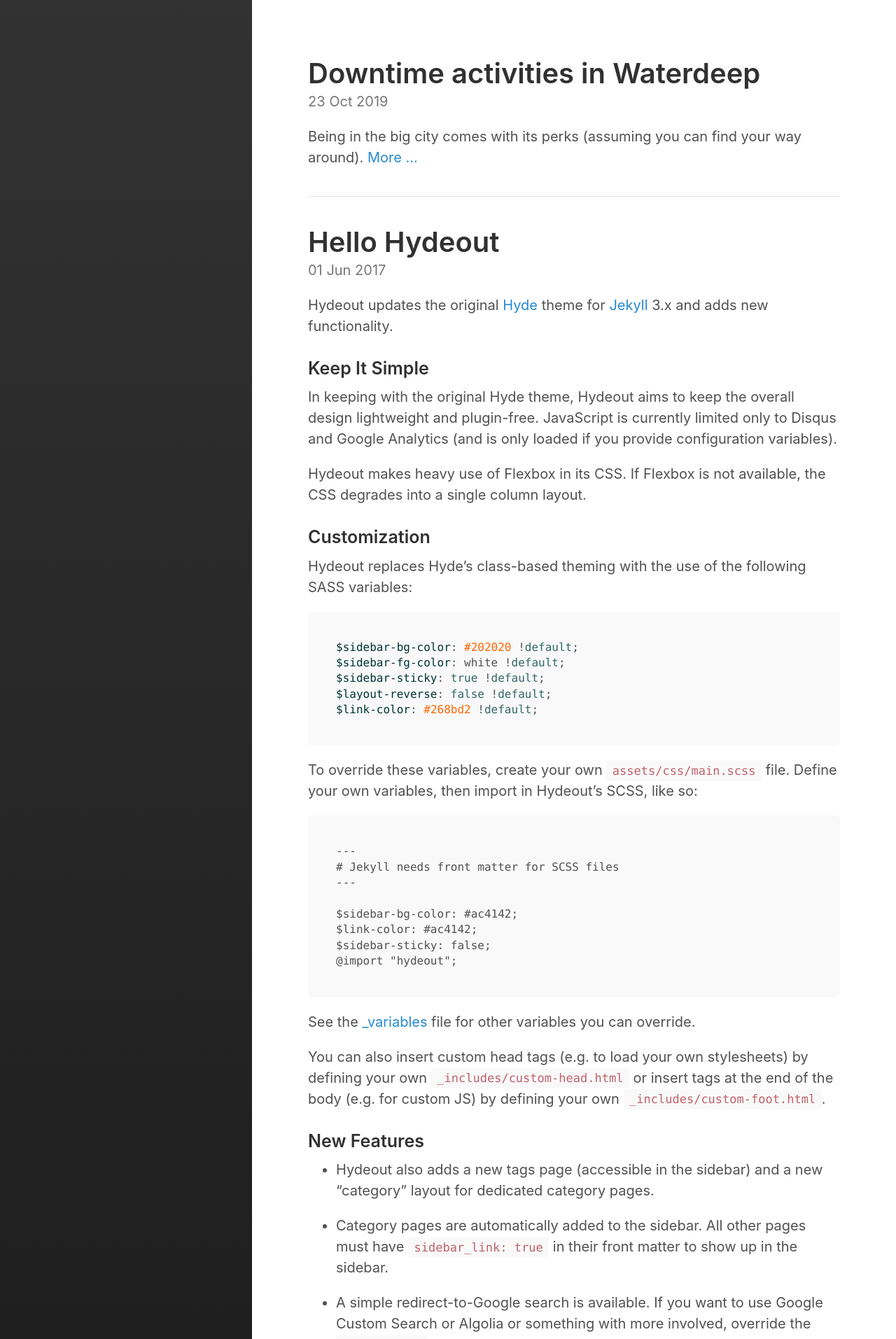
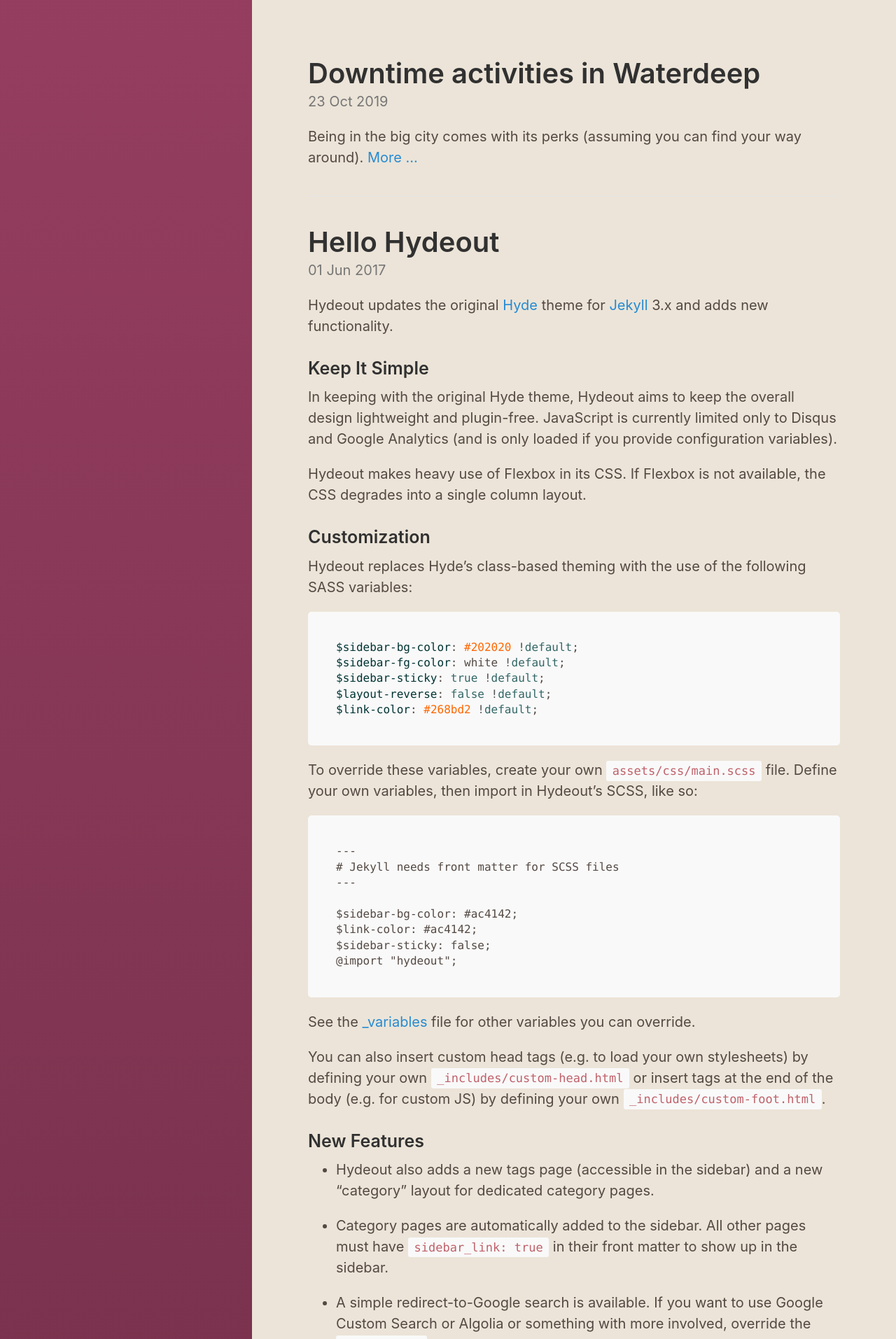
Before and after one commit to terribold/terribold.github.io, a Jekyll site: the page built from index.html, in a window 1280 px wide. Shown: the top 1913 px of the page at 70% size. Built offline with Jekyll 4.4.1, drawn with Linux system fonts in a browser that asks for light colours; the list of posts is cut into pages by our own code.

Commit message:
Update _variables.scss

```diff
--- a/_sass/hydeout/_variables.scss
+++ b/_sass/hydeout/_variables.scss
@@ -2,7 +2,7 @@
 $gray-2: #e5e5e5 !default;
 $gray-3: #ccc !default;
 $gray-4: #767676 !default;
-$gray-5: #515151 !default;
+$gray-5: #544943 !default; /* 515151 */
 $gray-6: #313131 !default;
 
 $red: #ac4142 !default;
@@ -19,7 +19,7 @@
 
 $body-color: $gray-5 !default;
 $body-muted: $gray-4 !default;
-$body-bg: #fff !default;
+$body-bg: #ece4d8 !default; /* fff */
 $link-color: $blue !default;
 $heading-color: $gray-6 !default;
 
@@ -45,8 +45,8 @@
 $code-color: #bf616a !default;
 
 // Hyde theming
-$sidebar-bg-color: #202020 !default;
-$sidebar-fg-color: white !default;
+$sidebar-bg-color: #7c334f !default; /* #202020 */
+$sidebar-fg-color: #ece4d8 !default; /* white */
 $sidebar-sticky: true !default;
 $layout-reverse: false !default;
 
```
